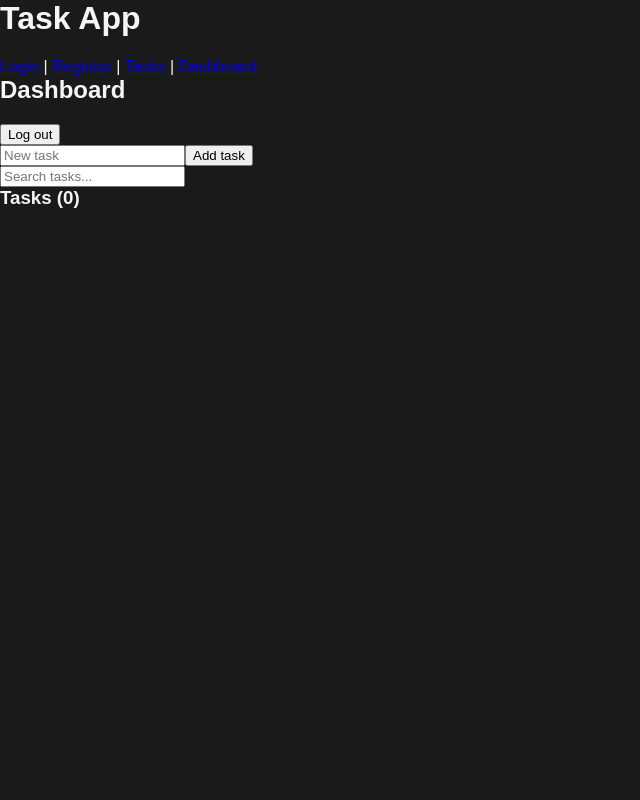
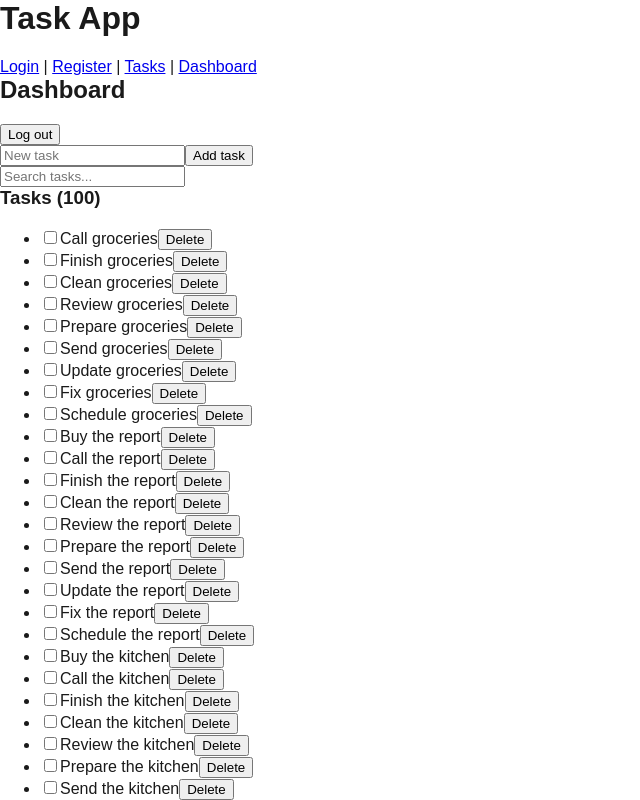
Before and after one commit to Kaxeszer/dsr-js-bootcamp, a React (Vite) app: page /dashboard in a window 1280 px wide. Shown: the top 800 px of the page, without its empty margins (0-640 px from the left). Built offline with nearby package versions, Linux system fonts and the light colour scheme; data requests are answered from the project's data file; sample sign-in values are in the browser's storage.

Commit message:
fix: replace localStorage tasks with shared json-server API in Dashboard

```diff
--- a/db.json
+++ b/db.json
@@ -1,11 +1,5 @@
 {
   "tasks": [
-    {
-      "id": "816c5ff8-4a57-476b-9b3f-a4f3c85c164e",
-      "title": "Buy groceries",
-      "deadline": "2026-09-02",
-      "completed": false
-    },
     {
       "id": "435ed9a4-7cae-4a7f-8b4e-f60aea9c9cf1",
       "title": "Call groceries",
@@ -599,6 +593,13 @@
       "title": "Schedule the proposal",
       "deadline": "2026-09-22",
       "completed": false
+    },
+    {
+      "title": "A",
+      "deadline": "",
+      "completed": false,
+      "id": "sb0zG8NQ2C8"
     }
-  ]
+  ],
+  "$schema": "./node_modules/json-server/schema.json"
 }
--- /dev/null
+++ b/src/hooks/useApiTasks.ts
@@ -0,0 +1,84 @@
+import { useState, useEffect } from 'react'
+import type { Task } from '../types'
+
+const API_URL = 'http://localhost:3001/tasks'
+
+export function useApiTasks() {
+    const [tasks, setTasks] = useState<Task[]>([])
+    const [isLoading, setIsLoading] = useState(true)
+    const [error, setError] = useState('')
+
+    useEffect(() => {
+        let ignore = false
+
+        fetch(API_URL)
+            .then((res) => {
+                if (!res.ok) {
+                    if (!ignore) setError('Could not load tasks from the mock API')
+                    return null
+                }
+                return res.json()
+            })
+            .then((data: Task[] | null) => {
+                if (!ignore && data) {
+                    setTasks(data)
+                    setError('')
+                }
+            })
+            .catch(() => {
+                if (!ignore) setError('Could not load tasks from the mock API')
+            })
+            .finally(() => {
+                if (!ignore) setIsLoading(false)
+            })
+
+        return () => {
+            ignore = true
+        }
+    }, [])
+
+    async function addTask(title: string) {
+        const newTask: Omit<Task, 'id'> = {
+            title,
+            deadline: '',
+            completed: false,
+        }
+
+        const res = await fetch(API_URL, {
+            method: 'POST',
+            headers: { 'Content-Type': 'application/json' },
+            body: JSON.stringify(newTask),
+        })
+
+        const created: Task = await res.json()
+        setTasks((prev) => [created, ...prev])
+    }
+
+    async function deleteTask(id: string) {
+        await fetch(`${API_URL}/${id}`, { method: 'DELETE' })
+        setTasks((prev) => prev.filter((task) => task.id !== id))
+    }
+
+    async function toggleTaskCompleted(id: string, completed: boolean) {
+        await fetch(`${API_URL}/${id}`, {
+            method: 'PATCH',
+            headers: { 'Content-Type': 'application/json' },
+            body: JSON.stringify({ completed: !completed }),
+        })
+
+        setTasks((prev) =>
+            prev.map((task) =>
+                task.id === id ? { ...task, completed: !completed } : task
+            )
+        )
+    }
+
+    return {
+        tasks,
+        isLoading,
+        error,
+        addTask,
+        deleteTask,
+        toggleTaskCompleted,
+    }
+}
--- a/src/hooks/useLocalTasks.ts
+++ /dev/null
@@ -1,51 +0,0 @@
-import { useState, useEffect } from 'react'
-import type { Task } from '../types'
-
-const STORAGE_KEY = 'localTasks'
-
-function loadTasksFromStorage(): Task[] {
-    const stored = localStorage.getItem(STORAGE_KEY)
-    if (!stored) return []
-    try {
-        return JSON.parse(stored) as Task[]
-    } catch {
-        return []
-    }
-}
-
-export function useLocalTasks() {
-    const [tasks, setTasks] = useState<Task[]>(() => loadTasksFromStorage())
-
-    useEffect(() => {
-        localStorage.setItem(STORAGE_KEY, JSON.stringify(tasks))
-    }, [tasks])
-
-    function addTask(title: string) {
-        const newTask: Task = {
-            id: crypto.randomUUID(),
-            title,
-            deadline: '',
-            completed: false,
-        }
-        setTasks((prevTasks) => [newTask, ...prevTasks])
-    }
-
-    function deleteTask(id: string) {
-        setTasks((prevTasks) => prevTasks.filter((task) => task.id !== id))
-    }
-
-    function toggleTaskCompleted(id: string) {
-        setTasks((prevTasks) =>
-            prevTasks.map((task) =>
-                task.id === id ? { ...task, completed: !task.completed } : task
-            )
-        )
-    }
-
-    return {
-        tasks,
-        addTask,
-        deleteTask,
-        toggleTaskCompleted,
-    }
-}
--- a/src/pages/DashboardPage.tsx
+++ b/src/pages/DashboardPage.tsx
@@ -1,11 +1,11 @@
 import { useState, type SubmitEventHandler } from 'react'
 import { useAuth } from '../context/useAuth'
-import { useLocalTasks } from '../hooks/useLocalTasks'
+import { useApiTasks } from '../hooks/useApiTasks'
 import { useDebouncedValue } from '../hooks/useDebouncedValue'
 
 function DashboardPage() {
     const { logout } = useAuth()
-    const { tasks, addTask, deleteTask, toggleTaskCompleted } = useLocalTasks()
+    const { tasks, isLoading, error, addTask, deleteTask, toggleTaskCompleted } = useApiTasks()
 
     const [newTaskTitle, setNewTaskTitle] = useState('')
     const [searchInput, setSearchInput] = useState('')
@@ -14,7 +14,7 @@ function DashboardPage() {
     const handleAddTask: SubmitEventHandler<HTMLFormElement> = (e) => {
         e.preventDefault()
         if (!newTaskTitle) return
-        addTask(newTaskTitle)
+        void addTask(newTaskTitle)
         setNewTaskTitle('')
     }
 
@@ -42,6 +42,9 @@ function DashboardPage() {
                 placeholder="Search tasks..."
             />
 
+            {isLoading && <p>Loading tasks...</p>}
+            {error && <p style={{ color: 'red' }}>{error}</p>}
+
             <h3>Tasks ({filteredTasks.length})</h3>
             <ul>
                 {filteredTasks.map((task) => (
@@ -49,12 +52,12 @@ function DashboardPage() {
                         <input
                             type="checkbox"
                             checked={task.completed}
-                            onChange={() => toggleTaskCompleted(task.id)}
+                            onChange={() => void toggleTaskCompleted(task.id, task.completed)}
                         />
                         <span style={{ textDecoration: task.completed ? 'line-through' : 'none' }}>
               {task.title}
             </span>
-                        <button onClick={() => deleteTask(task.id)}>Delete</button>
+                        <button onClick={() => void deleteTask(task.id)}>Delete</button>
                     </li>
                 ))}
             </ul>
```
Also changed, not shown: 1 other file (tests, documents, lock files or other folders).
